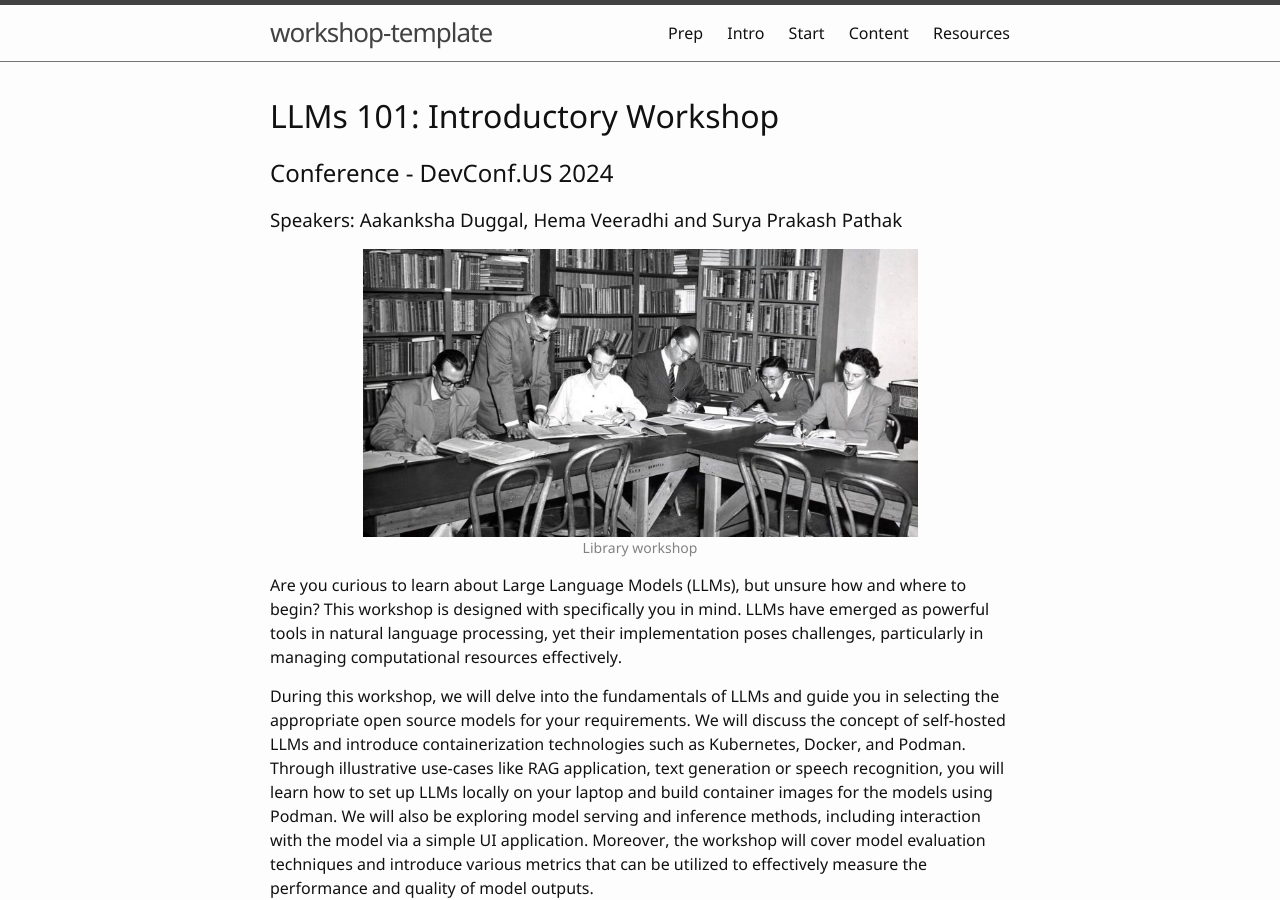
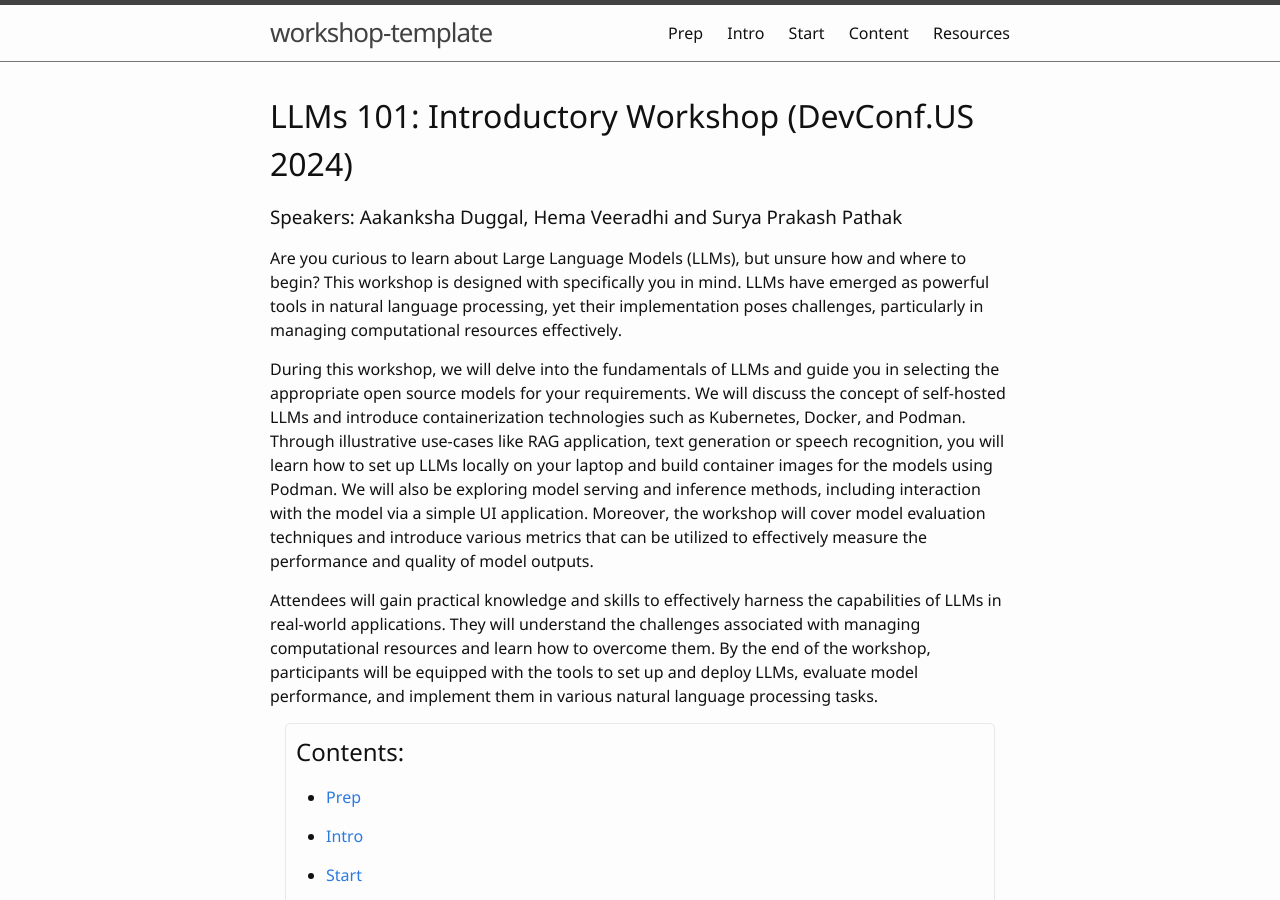
Before and after one commit to hemajv/devconf-llm-workshop, a Jekyll site: the page built from index.md, in a window 1280 px wide and 900 px high. Built offline with Jekyll 4.4.1, drawn with Linux system fonts in a browser that asks for light colours.

Commit message:
Update index.md

```diff
--- a/index.md
+++ b/index.md
@@ -2,11 +2,9 @@
 title: Home
 ---
 
-# LLMs 101: Introductory Workshop
-## Conference - DevConf.US 2024
+# LLMs 101: Introductory Workshop (DevConf.US 2024)
 ### Speakers: Aakanksha Duggal, Hema Veeradhi and Surya Prakash Pathak
 
-{% include figure.html img="uidaho-workshop.jpg" alt="intro image here" caption="Library workshop" width="75%" %}
 
 Are you curious to learn about Large Language Models (LLMs), but unsure how and where to begin? This workshop is designed with specifically you in mind. LLMs have emerged as powerful tools in natural language processing, yet their implementation poses challenges, particularly in managing computational resources effectively.
 
```
